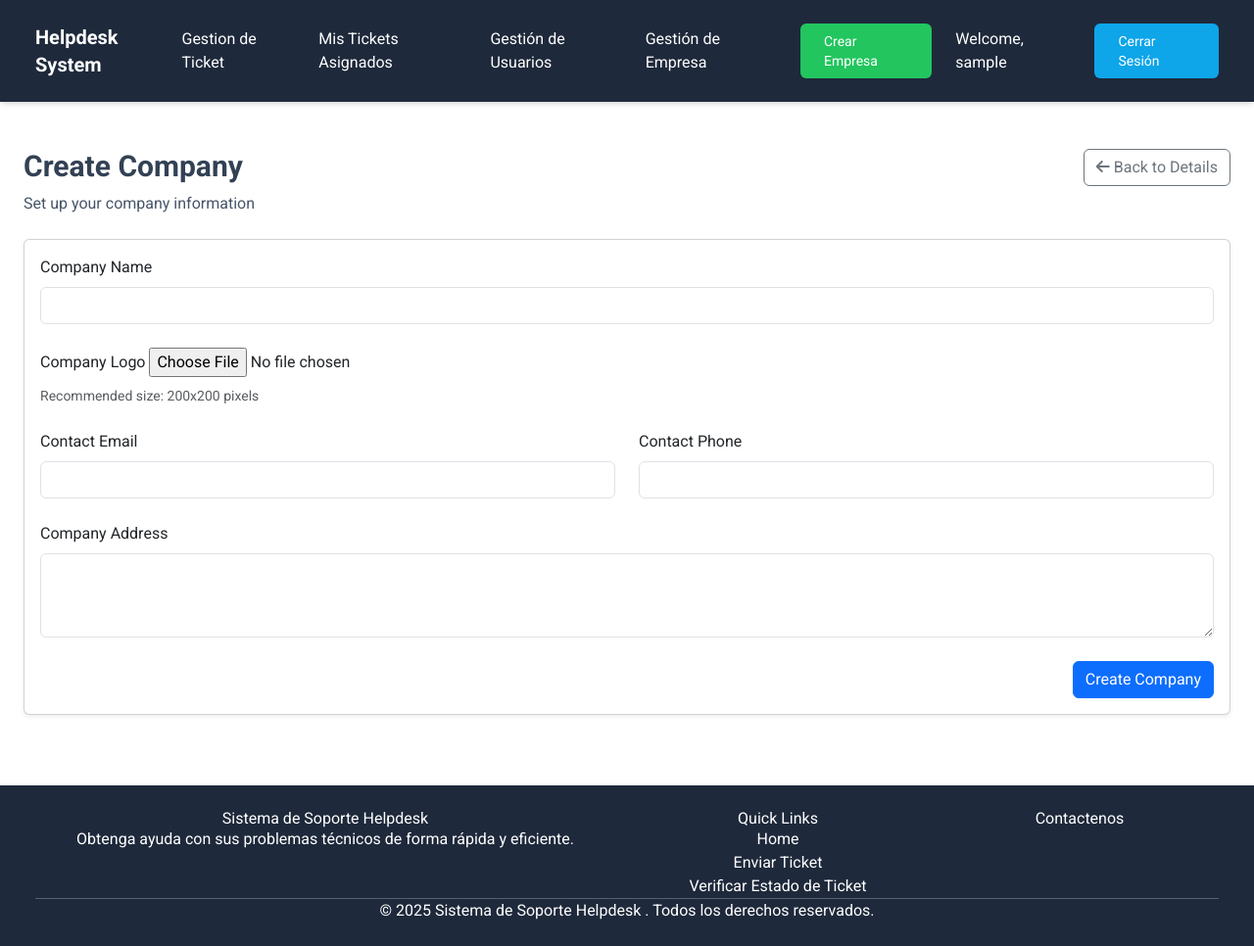
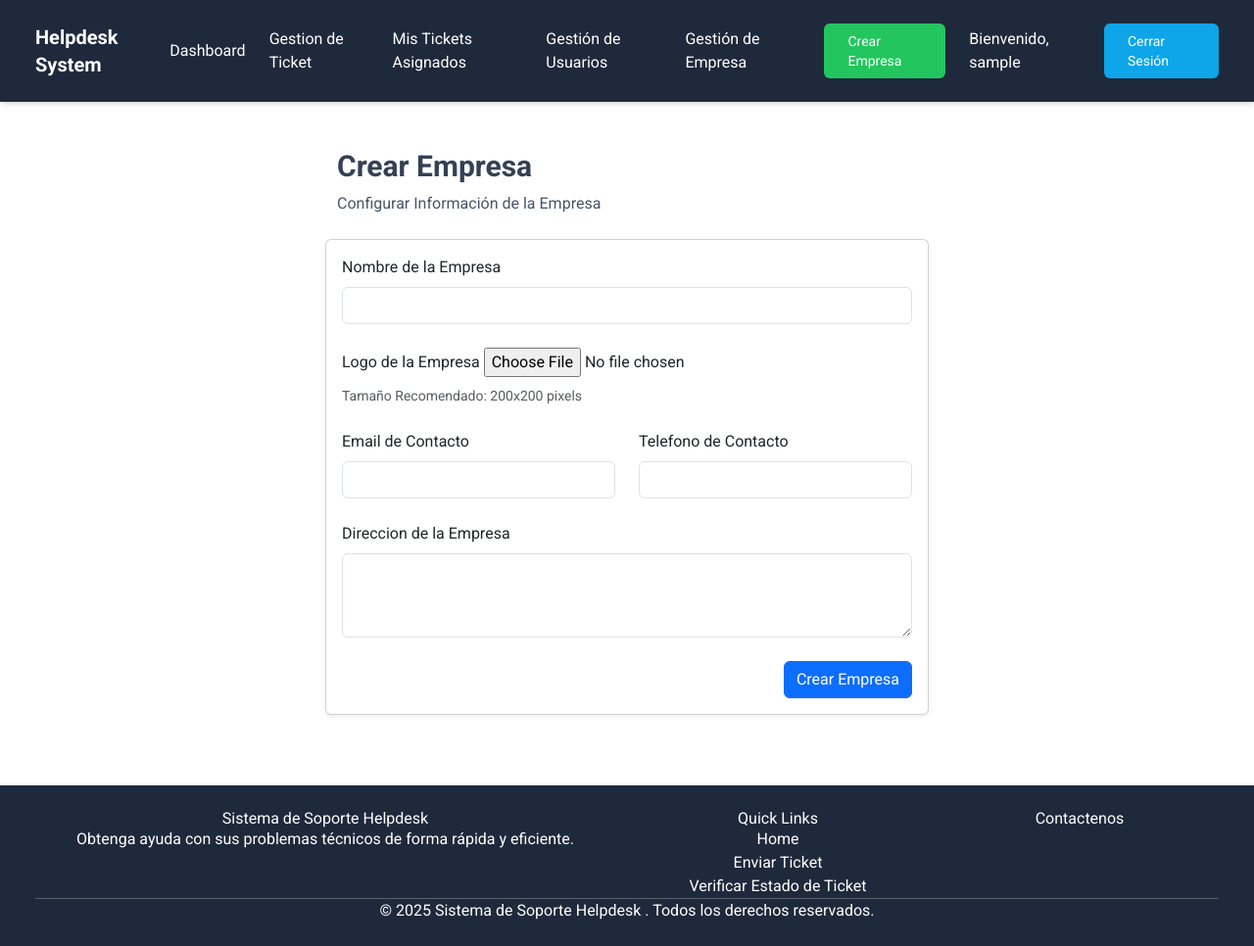
Before and after one commit to eduard0915/helpdeskcieltechno, a Django app: page /company/create/ in a window 1280 px wide. Shown: the whole page at 98% size. Run offline with Django 5.2, Linux system fonts and the light colour scheme; the visitor is signed in with stand-in values (Sample User, id 1); data that the repository does not hold is empty; some libraries are stand-ins or nearby versions.

Commit message:
Mejora en templates empresa y logout

```diff
--- a/company/models.py
+++ b/company/models.py
@@ -14,11 +14,11 @@ def company_logo_path(instance, filename):
 class Company(models.Model):
     """Model for storing company information"""
     id = models.UUIDField(primary_key=True, default=uuid.uuid4, editable=False)
-    name = models.CharField(max_length=100, verbose_name="Company Name")
-    logo = models.ImageField(upload_to=company_logo_path, null=True, blank=True, verbose_name="Company Logo")
-    email = models.EmailField(max_length=100, null=True, blank=True, verbose_name="Contact Email")
-    phone = models.CharField(max_length=20, null=True, blank=True, verbose_name="Contact Phone")
-    address = models.TextField(null=True, blank=True, verbose_name="Company Address")
+    name = models.CharField(max_length=100, verbose_name="Nombre de la Empresa")
+    logo = models.ImageField(upload_to=company_logo_path, null=True, blank=True, verbose_name="Logo de la Empresa")
+    email = models.EmailField(max_length=100, null=True, blank=True, verbose_name="Email de Contacto")
+    phone = models.CharField(max_length=20, null=True, blank=True, verbose_name="Telefono de Contacto")
+    address = models.TextField(null=True, blank=True, verbose_name="Direccion de la Empresa")
     created_at = models.DateTimeField(auto_now_add=True)
     updated_at = models.DateTimeField(auto_now=True)
 
--- a/company/templates/company/company_form.html
+++ b/company/templates/company/company_form.html
@@ -2,32 +2,44 @@
 {% load static %}
 
 {% block title %}
-    {% if object.id %}Edit Company{% else %}Create Company{% endif %}
+    {% if object.id %}Editar Empresa{% else %}Crear Empresa{% endif %}
 {% endblock %}
 
 {% block content %}
 <div class="container py-4">
-    <div class="row mb-4">
-        <div class="col-md-8">
+    <div class="row mb-4 col-md-6 mx-auto">
+        {% if messages %}
+            <div class="col-12">
+                {% for message in messages %}
+                    <div class="alert alert-{{ message.tags }} alert-dismissible fade show" role="alert">
+                        {{ message }}
+                        <button type="button" class="btn-close" data-bs-dismiss="alert" aria-label="Close"></button>
+                    </div>
+                {% endfor %}
+            </div>
+        {% endif %}
+        <div class="col-md-12">
             <h2 class="text-3xl font-bold text-slate-700 mb-2">
-                {% if object.id %}Edit Company{% else %}Create Company{% endif %}
+                {% if object.id %}Editar Empresa{% else %}Crear Empresa{% endif %}
             </h2>
             <p class="text-slate-600">
                 {% if object.id %}
-                Update your company information
+                Actualizar Información de la Empresa
                 {% else %}
-                Set up your company information
+                Configurar Información de la Empresa
                 {% endif %}
             </p>
         </div>
+        {% if object.id %}
             <div class="col-md-4 text-end">
                 <a href="{% url 'company_detail' %}" class="btn btn-outline-secondary">
-                <i class="fas fa-arrow-left"></i> Back to Details
+                    <i class="fas fa-arrow-left"></i> Regresar a Detalles
                 </a>
             </div>
+        {% endif %}
     </div>
 
-    <div class="card shadow-sm">
+    <div class="card shadow-sm col-md-6 mx-auto">
         <div class="card-body">
             <form method="post" enctype="multipart/form-data">
                 {% csrf_token %}
@@ -56,7 +68,8 @@
                     <label for="{{ form.logo.id_for_label }}" class="form-label">{{ form.logo.label }}</label>
                     {% if object.logo %}
                         <div class="mb-2">
-                        <img src="{{ object.logo.url }}" alt="Current Logo" class="img-thumbnail" style="max-height: 100px;">
+                            <img src="{{ object.logo.url }}" alt="Current Logo" class="img-thumbnail"
+                                 style="max-height: 100px;">
                             <p class="text-muted small">Current logo</p>
                         </div>
                     {% endif %}
@@ -68,13 +81,14 @@
                             {% endfor %}
                         </div>
                     {% endif %}
-                    <div class="form-text">Recommended size: 200x200 pixels</div>
+                    <div class="form-text">Tamaño Recomendado: 200x200 pixels</div>
                 </div>
 
                 <div class="row">
                     <div class="col-md-6">
                         <div class="mb-4">
-                            <label for="{{ form.email.id_for_label }}" class="form-label">{{ form.email.label }}</label>
+                            <label for="{{ form.email.id_for_label }}"
+                                   class="form-label">{{ form.email.label }}</label>
                             {{ form.email }}
                             {% if form.email.errors %}
                                 <div class="text-danger">
@@ -87,7 +101,8 @@
                     </div>
                     <div class="col-md-6">
                         <div class="mb-4">
-                            <label for="{{ form.phone.id_for_label }}" class="form-label">{{ form.phone.label }}</label>
+                            <label for="{{ form.phone.id_for_label }}"
+                                   class="form-label">{{ form.phone.label }}</label>
                             {{ form.phone }}
                             {% if form.phone.errors %}
                                 <div class="text-danger">
@@ -114,7 +129,7 @@
 
                 <div class="d-grid gap-2 d-md-flex justify-content-md-end">
                     <button type="submit" class="btn btn-primary">
-                        {% if object.id %}Update{% else %}Create{% endif %} Company
+                        {% if object.id %}Actualizar{% else %}Crear{% endif %} Empresa
                     </button>
                 </div>
             </form>
--- a/helpdesk/settings.py
+++ b/helpdesk/settings.py
@@ -141,9 +141,9 @@ STATICFILES_DIRS = [
     os.path.join(BASE_DIR, 'static'),
 ]
 
-LOGIN_REDIRECT_URL = '/start/'
+LOGIN_REDIRECT_URL = '/dashboard/'
 
-LOGOUT_REDIRECT_URL = '/login/'
+LOGOUT_REDIRECT_URL = '/logout/'
 
 LOGIN_URL = '/login/'
 
--- a/helpdesk/urls.py
+++ b/helpdesk/urls.py
@@ -29,7 +29,7 @@ urlpatterns = [
 
     # Authentication URLs
     path('login/', auth_views.LoginView.as_view(template_name='tickets/auth/login.html'), name='login'),
-    path('logout/', auth_views.LogoutView.as_view(template_name='tickets/auth/logout.html'), name='logout'),
+    path('logout/', auth_views.LogoutView.as_view(template_name='tickets/auth/logout.html', http_method_names=['get', 'post']), name='logout'),
 ]
 
 # Add static and media file handling in development
--- a/templates/base.html
+++ b/templates/base.html
@@ -84,17 +84,20 @@
                 <a class="hover:text-sky-400 transition-colors" href="{% url 'my_tickets' %}">Mis Tickets</a>
             {% endif %}
             {% if user.is_staff %}
+                <a class="hover:text-sky-400 transition-colors" href="{% url 'dashboard' %}">Dashboard</a>
                 <a class="hover:text-sky-400 transition-colors" href="{% url 'manage_tickets' %}">Gestion de Ticket</a>
                 <a class="hover:text-sky-400 transition-colors" href="{% url 'my_assigned_tickets' %}">Mis Tickets
                     Asignados</a>
-            <a class="hover:text-sky-400 transition-colors" href="{% url 'staff_user_list' %}">Gestión de Usuarios</a>
+                <a class="hover:text-sky-400 transition-colors" href="{% url 'staff_user_list' %}">Gestión de
+                    Usuarios</a>
                 <a class="hover:text-sky-400 transition-colors" href="{% url 'company_detail' %}">Gestión de Empresa</a>
             {% endif %}
-            {% if user.is_superuser %}
-            <a class="bg-green-500 hover:bg-green-600 text-white px-4 py-2 rounded-md transition-colors text-sm" href="{% url 'company_create' %}">Crear Empresa</a>
+            {% if user.is_superuser and not company %}
+                <a class="bg-green-500 hover:bg-green-600 text-white px-4 py-2 rounded-md transition-colors text-sm"
+                   href="{% url 'company_create' %}">Crear Empresa</a>
             {% endif %}
             {% if user.is_authenticated %}
-                <span class="nav-link">Welcome, {{ user.username }}</span>
+                <span class="nav-link">Bienvenido, {{ user.username }}</span>
                 <a class="bg-sky-500 hover:bg-sky-600 text-white px-4 py-2 rounded-md transition-colors text-sm"
                    href="{% url 'logout' %}">Cerrar Sesión</a>
             {% else %}
@@ -152,7 +155,8 @@
         </div>
         <hr>
         <div class="text-center">
-            <p>&copy; {% now "Y" %} Sistema de Soporte Helpdesk {% if company and company.name %}de {{ company.name }}{% endif %}. Todos los derechos reservados.</p>
+            <p>&copy; {% now "Y" %} Sistema de Soporte Helpdesk {% if company and company.name %}de
+                {{ company.name }}{% endif %}. Todos los derechos reservados.</p>
         </div>
     </div>
 </footer>
--- a/tickets/templates/tickets/auth/login.html
+++ b/tickets/templates/tickets/auth/login.html
@@ -1,4 +1,4 @@
-{% extends 'tickets/../../../../templates/base.html' %}
+{% extends 'base.html' %}
 
 {% block title %}Login{% endblock %}
 
--- a/tickets/templates/tickets/auth/logout.html
+++ b/tickets/templates/tickets/auth/logout.html
@@ -1,4 +1,4 @@
-{% extends 'tickets/../../../../templates/base.html' %}
+{% extends 'base.html' %}
 
 {% block title %}Logged Out{% endblock %}
 
@@ -11,7 +11,7 @@
 </div>
 
 <div class="row">
-    <div class="col-md-6 mx-auto">
+    <div class="col-md-4 mx-auto">
         <div class="card">
             <div class="card-header bg-success text-white">
                 <h5 class="mb-0">Cierre de sesión exitoso</h5>
--- a/tickets/urls.py
+++ b/tickets/urls.py
@@ -3,6 +3,7 @@ from . import views
 
 urlpatterns = [
     path('', views.create_ticket, name='home'),
+    path('dashboard/', views.home, name='dashboard'),
     path('tickets/create/', views.create_ticket, name='create_ticket'),
     path('tickets/<uuid:ticket_id>/', views.ticket_detail, name='ticket_detail'),
     path('tickets/check/', views.check_ticket_status, name='check_ticket'),
--- a/users/templates/users/register.html
+++ b/users/templates/users/register.html
@@ -1,4 +1,4 @@
-{% extends 'tickets/../../../templates/base.html' %}
+{% extends 'base.html' %}
 
 {% block title %}Registro de Usuario{% endblock %}
 
--- a/users/templates/users/staff_user_confirm_delete.html
+++ b/users/templates/users/staff_user_confirm_delete.html
@@ -1,4 +1,4 @@
-{% extends 'tickets/../../../templates/base.html' %}
+{% extends 'base.html' %}
 
 {% block title %}{{ title }}{% endblock %}
 
--- a/users/templates/users/staff_user_form.html
+++ b/users/templates/users/staff_user_form.html
@@ -1,4 +1,4 @@
-{% extends 'tickets/../../../templates/base.html' %}
+{% extends 'base.html' %}
 
 {% block title %}{{ title }}{% endblock %}
 
--- a/users/templates/users/staff_user_list.html
+++ b/users/templates/users/staff_user_list.html
@@ -1,4 +1,4 @@
-{% extends 'tickets/../../../templates/base.html' %}
+{% extends 'base.html' %}
 
 {% block title %}Gestión de Usuarios Staff{% endblock %}
 
```
Also changed, not shown: company/templates/company/company_detail.html (+13 -13 lines), company/migrations/0002_alter_company_address_alter_company_email_and_more.py (added). Lines whose indentation alone changed are shown as unchanged.
